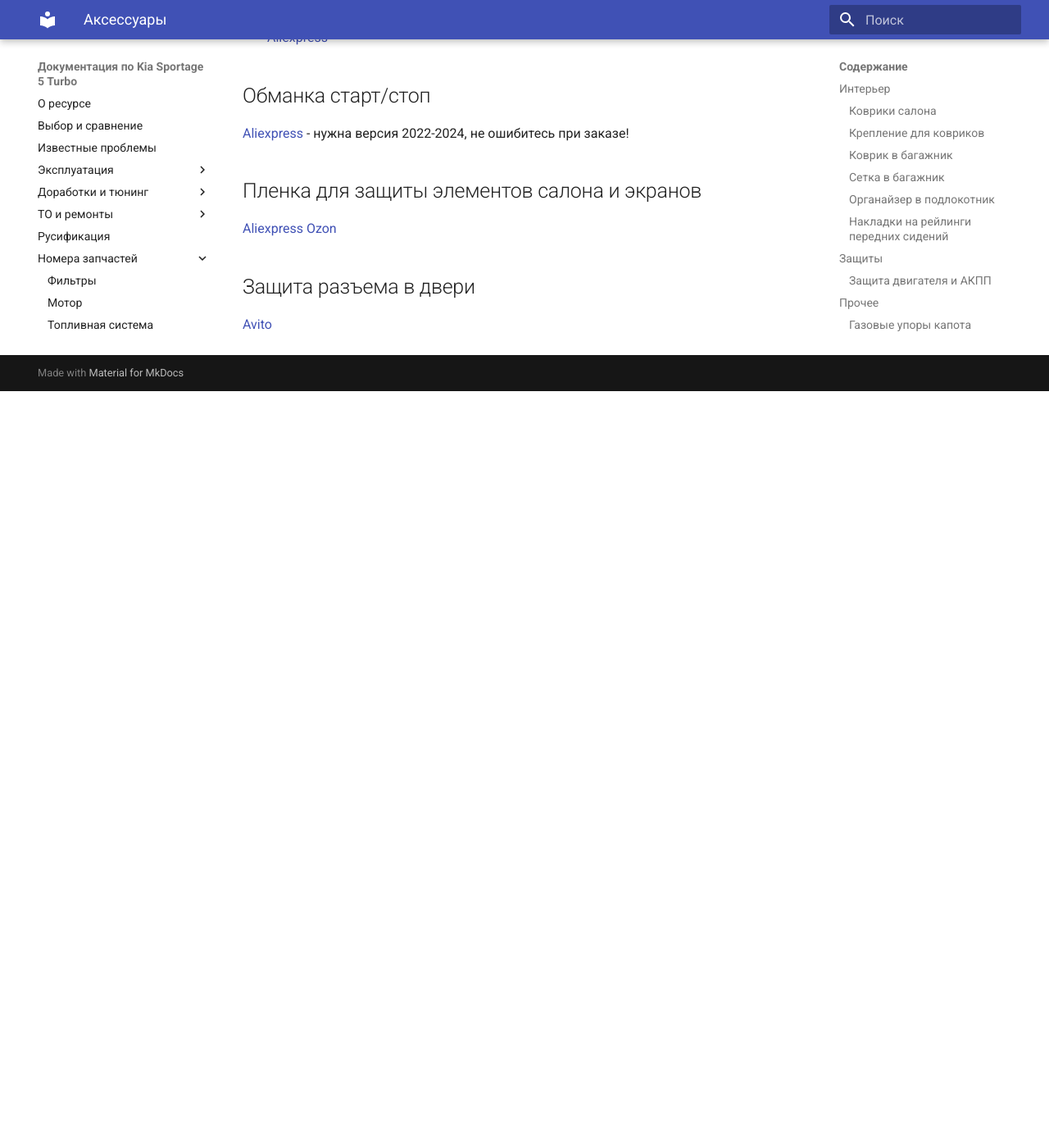
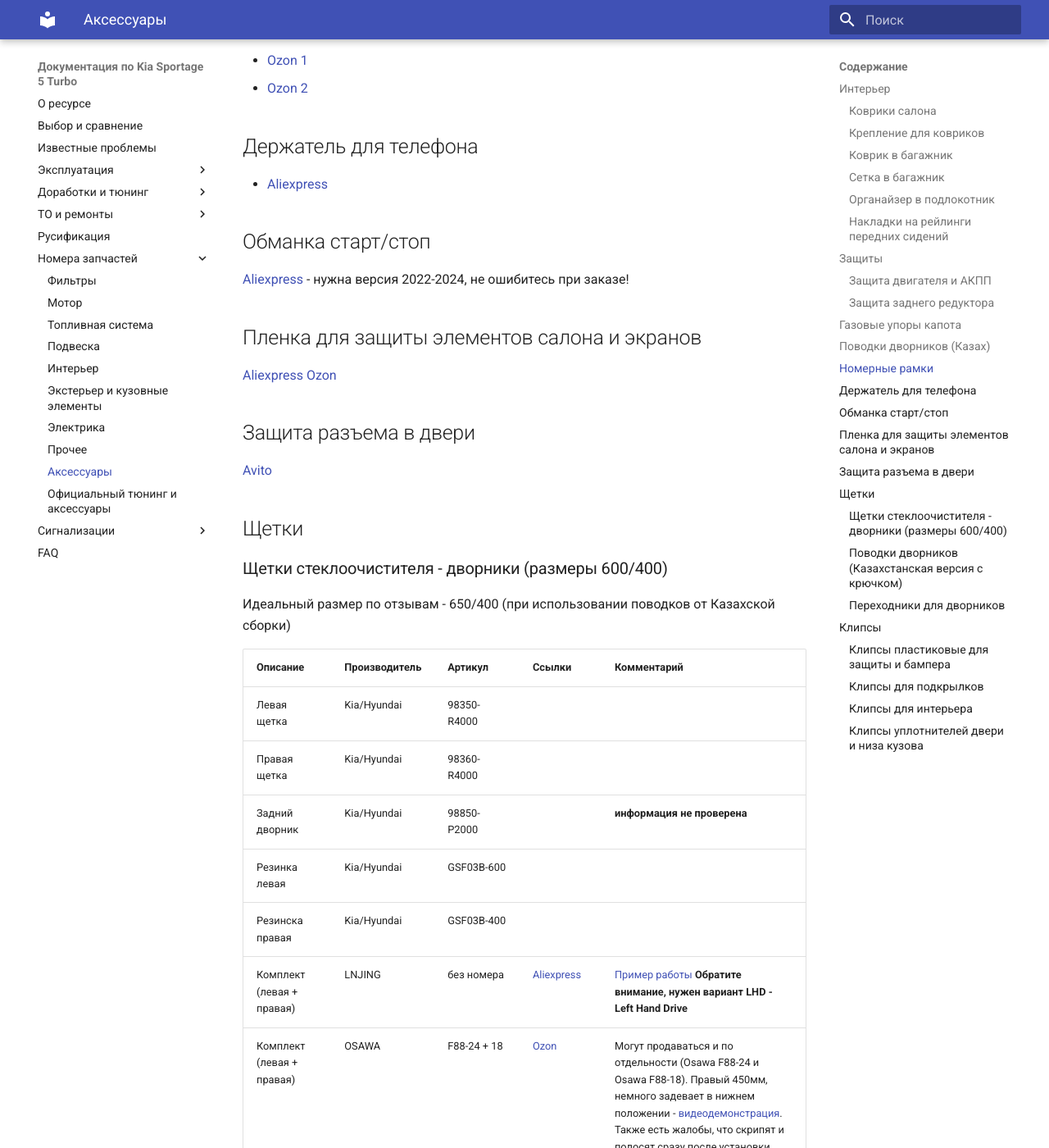
Before and after one commit to kia-sportage-docs/kia-sport5-docs, an MkDocs documentation site: the page built from docs/part/accessories.md, in a window 1280 px wide and 1400 px high, scrolled down 3201 px. Shown: the whole window at 82% size. Built offline with MkDocs 1.6.1 and Material for MkDocs 9.7.7, drawn with Linux system fonts in a browser that asks for light colours; before the commit the page ends 3678 px from its top, so only the background shows below that; some of the changed text lies outside the part shown.

Commit message:
Объединил прочее и аксессуары

```diff
--- a/docs/part/accessories.md
+++ b/docs/part/accessories.md
@@ -73,13 +73,18 @@
 ## Защиты
 ### Защита двигателя и АКПП
 
+| Производитель | Артикул   | Ссылки | Комментарий |
+|---|---|---| --- |
+| Rival | 111.2862.1  | [Ozon](https://ozon.ru/t/IFxPFuR) | Иногда вместо Rival приходят оригиналы от Kia |
+
+### Защита заднего редуктора
+
 | Производитель | Артикул   | Ссылки |
 |---|---|---|
-| Rival | 111.2862.1  | [Ozon](https://ozon.ru/t/IFxPFuR) |
+| Rival | 111.2862.1  | [Ozon](https://ozon.ru/t/7iJyfPV) |
 
 
-## Прочее
-### Газовые упоры капота
+## Газовые упоры капота
 | Производитель | Артикул   | Ссылки | Комментарий |
 |---|---|---| --- |
 | Mayton | *уточняется*  | | |
@@ -88,19 +93,19 @@
 
 !!! warning "При установке не подходящих упоров может возникнуть щель между кузовом и капотом"
 
-### Поводки дворников (Казах)
+## Поводки дворников (Казах)
 
 | Производитель | Артикул | Ссылки |
 |---|---|---|
 | Kia/Hyundai | 98311P-1000 (левый) ||
 | Kia/Hyundai | 98321P-1000 (правый) ||
 
-### Номерные рамки
+## Номерные рамки
 
  - [Ozon 1](https://ozon.ru/t/baJ7nXE)
  - [Ozon 2](https://ozon.ru/t/QoGQZ8S)
 
-### Держатель для телефона
+## Держатель для телефона
 
 - [Aliexpress](https://sl.aliexpress.ru/p?key=LXPhV9R)
 
@@ -117,3 +122,74 @@
 ## Защита разъема в двери
 
 [Avito](https://www.avito.ru/lobnya/zapchasti_i_aksessuary/zaschita_razema_dveri_kia_hyundai_1976717512?utm_campaign=native&utm_medium=item_page_android&utm_source=soc_sharing)
+
+
+## Щетки
+
+### Щетки стеклоочистителя - дворники (размеры 600/400)
+
+Идеальный размер по отзывам -  650/400 (при использовании поводков от Казахской сборки)
+
+| Описание | Производитель | Артикул | Ссылки | Комментарий|
+|---|---|---|---| --- |
+| Левая щетка | Kia/Hyundai | 98350-R4000 | | |
+| Правая щетка | Kia/Hyundai | 98360-R4000| | |
+| Задний дворник | Kia/Hyundai | 98850-P2000 | | **информация не проверена** |
+| Резинка левая |  Kia/Hyundai | GSF03B-600 | | |
+| Резинска правая |Kia/Hyundai | GSF03B-400 | | |
+| Комплект (левая + правая) | LNJING | без номера | [Aliexpress](https://aliexpress.ru/item/1005009068323895.html) | [Пример работы](https://t.me/Kia_Sportage_5_Turbo/36156/143835) **Обратите внимание, нужен вариант LHD - Left Hand Drive** |
+| Комплект (левая + правая) | OSAWA | F88-24 + 18 | [Ozon](https://ozon.ru/t/A0m4jV6)| Могут продаваться и по отдельности (Osawa F88-24 и Osawa F88-18). Правый 450мм, немного задевает в нижнем положении - [видеодемонстрация](https://t.me/Kia_Sportage_5_Turbo/36159/117977?single). Также есть жалобы, что скрипят и полосят сразу после установки |
+| Комплект (леавя + правая) | X-TEC | XC24-KH + XC18-KH | [2dvornika](https://2dvornika.ru/kia/kia_sportage/18527.html) | **Еще не протестированы!** |
+
+### Поводки дворников (Казахстанская версия с крючком)
+
+| Производитель | Артикул |
+|---|---|
+| Kia/Hyundai | 98311-P1000 |
+| Kia/Hyundai | 98321-P1000 |
+
+### Переходники для дворников
+| Производитель | Артикул   | Ссылки |
+|---|---|---|
+| NoName | B20  | [Aliexpress](https://aliexpress.ru/item/1005006533195225.html) |
+| Fukoku |FA17 | |
+
+С данными переходниками можно использовать любые дворники с креплением "крючок", например:
+
+- [RD5](https://ozon.ru/t/hwS3LqL)
+- [Double Force](https://ozon.ru/t/Ev21jRa)
+- [NoName](https://ozon.ru/t/7oZdUWT)
+- [WBF](https://ozon.ru/t/fcTohAP)
+- [Zekkert AR653S](https://ozon.ru/t/L4wOfh6)
+
+и множество других на ваш выбор c съемным креплением
+
+## Клипсы
+### Клипсы пластиковые для защиты и бампера
+
+| Описание | Производитель | Артикул | Ссылки |
+|---|---|---|---|
+| Клипсы защита двигателя и в бампер|  Kia/Hyundai | 142060-8250B | [Аналог на Ozon](https://ozon.ru/t/quj5Z21) |
+
+### Клипсы для подкрылков
+
+| Описание | Производитель | Артикул | Альтернтаива |
+|---|---|---| --- |
+| Клипса подкрылка | Kia/Hyundai | 142060-8250B | [Ozon](https://ozon.ru/t/quj5Z21) |
+| Клипса подкрылка сборная (первая часть) | Kia/Hyundai | 142070-6180N ||
+| Клипса подкрылка сборная (вторая часть) | Kia/Hyundai | 142070-6130M ||
+
+### Клипсы для интерьера
+| Описание | Производитель | Артикул |
+|---|---|---|
+| Клипсы крепления обшивки багажника | Kia/Hyundai | 82315-2P000 |
+
+### Клипсы уплотнителей двери и низа кузова
+
+| Описание | Производитель | Артикул |
+|---|---|---|
+| Клипса | Kia/Hyundai | 87715-D2000 |
+| Клипса | Kia/Hyundai | 87758-G2000 |
+| Клипса | Kia/Hyundai | 84747-2L000 |
+| Клипса | Kia/Hyundai | 87716-2W000 |
+| Болт | Kia/Hyundai | 124310-3107B |
```
Also changed, not shown: docs/part/other.md (+0 -1 lines).
